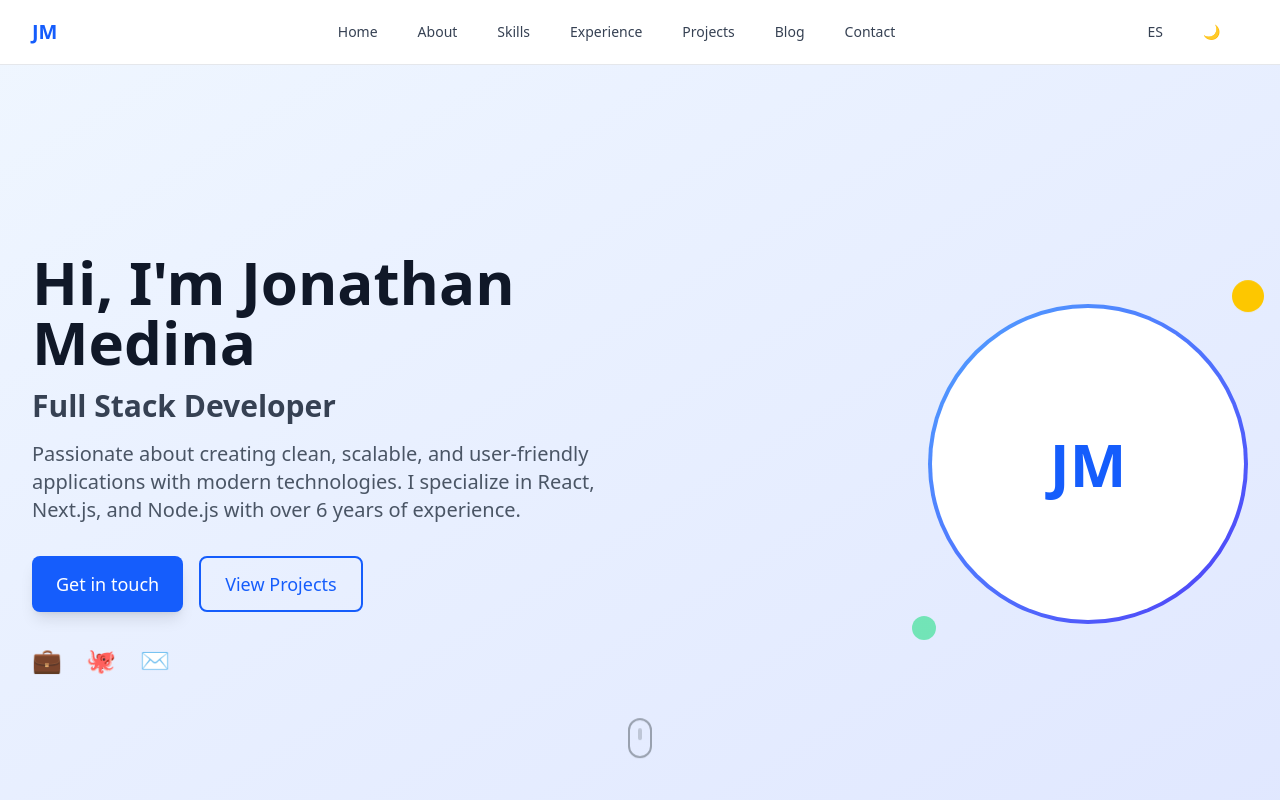
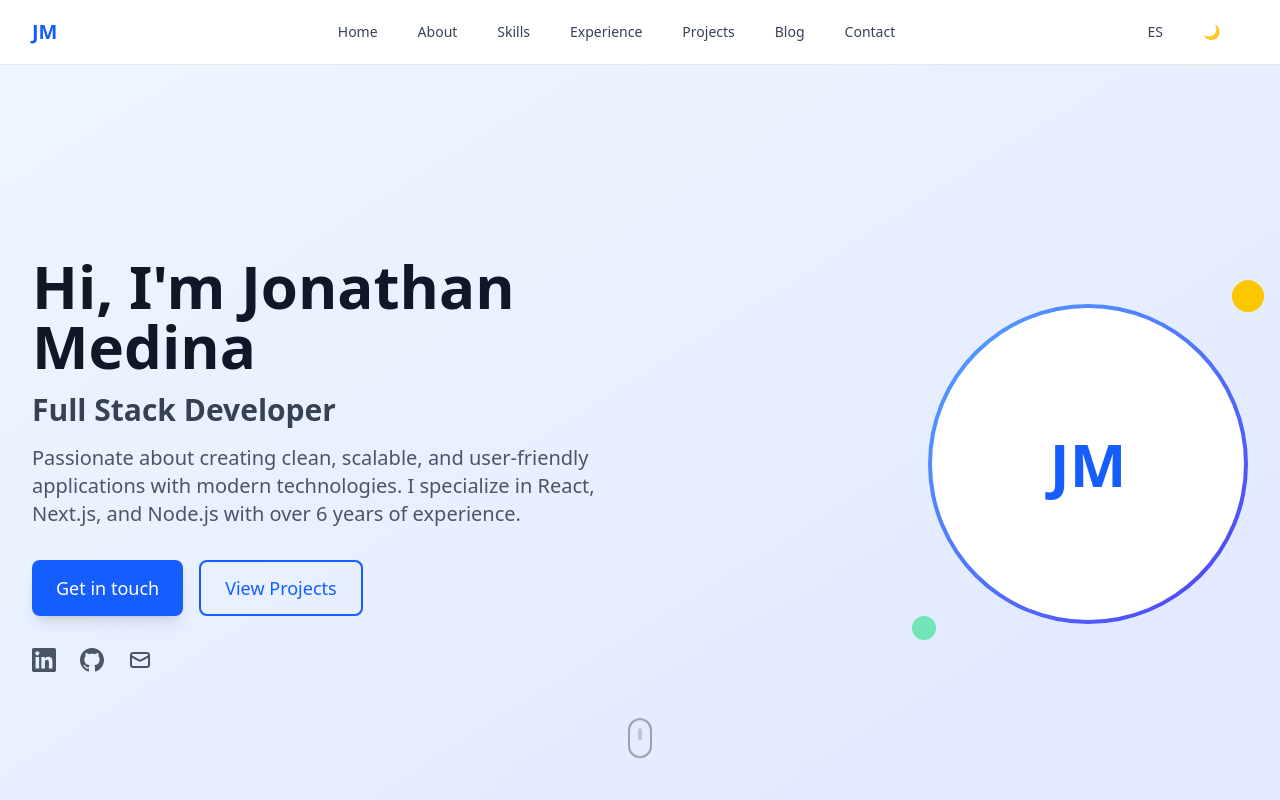
Before and after one commit to jonathan1809/jonathanmedina1809-portfolio, a Next.js app: page / in a window 1280 px wide. Shown: the top 800 px of the page. Built offline with nearby package versions, Linux system fonts and the light colour scheme.

Commit message:
feat: add social media icons (LinkedIn, GitHub, Email) and integrate them into Footer and Hero components

```diff
--- /dev/null
+++ b/src/components/atoms/EmailIcon.tsx
@@ -0,0 +1,36 @@
+import React from "react";
+
+interface EmailIconProps {
+  className?: string;
+  size?: "sm" | "md" | "lg";
+}
+
+const EmailIcon: React.FC<EmailIconProps> = ({
+  className = "",
+  size = "md",
+}) => {
+  const sizeClasses = {
+    sm: "w-4 h-4",
+    md: "w-6 h-6",
+    lg: "w-8 h-8",
+  };
+
+  return (
+    <svg
+      className={`${sizeClasses[size]} ${className}`}
+      fill="none"
+      stroke="currentColor"
+      viewBox="0 0 24 24"
+      aria-hidden="true"
+    >
+      <path
+        strokeLinecap="round"
+        strokeLinejoin="round"
+        strokeWidth={2}
+        d="M3 8l7.89 4.26a2 2 0 002.22 0L21 8M5 19h14a2 2 0 002-2V7a2 2 0 00-2-2H5a2 2 0 00-2 2v10a2 2 0 002 2z"
+      />
+    </svg>
+  );
+};
+
+export default EmailIcon;
--- /dev/null
+++ b/src/components/atoms/GitHubIcon.tsx
@@ -0,0 +1,30 @@
+import React from "react";
+
+interface GitHubIconProps {
+  className?: string;
+  size?: "sm" | "md" | "lg";
+}
+
+const GitHubIcon: React.FC<GitHubIconProps> = ({
+  className = "",
+  size = "md",
+}) => {
+  const sizeClasses = {
+    sm: "w-4 h-4",
+    md: "w-6 h-6",
+    lg: "w-8 h-8",
+  };
+
+  return (
+    <svg
+      className={`${sizeClasses[size]} ${className}`}
+      fill="currentColor"
+      viewBox="0 0 24 24"
+      aria-hidden="true"
+    >
+      <path d="M12 0c-6.626 0-12 5.373-12 12 0 5.302 3.438 9.8 8.207 11.387.599.111.793-.261.793-.577v-2.234c-3.338.726-4.033-1.416-4.033-1.416-.546-1.387-1.333-1.756-1.333-1.756-1.089-.745.083-.729.083-.729 1.205.084 1.839 1.237 1.839 1.237 1.07 1.834 2.807 1.304 3.492.997.107-.775.418-1.305.762-1.604-2.665-.305-5.467-1.334-5.467-5.931 0-1.311.469-2.381 1.236-3.221-.124-.303-.535-1.524.117-3.176 0 0 1.008-.322 3.301 1.23.957-.266 1.983-.399 3.003-.404 1.02.005 2.047.138 3.006.404 2.291-1.552 3.297-1.23 3.297-1.23.653 1.653.242 2.874.118 3.176.77.84 1.235 1.911 1.235 3.221 0 4.609-2.807 5.624-5.479 5.921.43.372.823 1.102.823 2.222v3.293c0 .319.192.694.801.576 4.765-1.589 8.199-6.086 8.199-11.386 0-6.627-5.373-12-12-12z" />
+    </svg>
+  );
+};
+
+export default GitHubIcon;
--- /dev/null
+++ b/src/components/atoms/LinkedInIcon.tsx
@@ -0,0 +1,30 @@
+import React from "react";
+
+interface LinkedInIconProps {
+  className?: string;
+  size?: "sm" | "md" | "lg";
+}
+
+const LinkedInIcon: React.FC<LinkedInIconProps> = ({
+  className = "",
+  size = "md",
+}) => {
+  const sizeClasses = {
+    sm: "w-4 h-4",
+    md: "w-6 h-6",
+    lg: "w-8 h-8",
+  };
+
+  return (
+    <svg
+      className={`${sizeClasses[size]} ${className}`}
+      fill="currentColor"
+      viewBox="0 0 24 24"
+      aria-hidden="true"
+    >
+      <path d="M20.447 20.452h-3.554v-5.569c0-1.328-.027-3.037-1.852-3.037-1.853 0-2.136 1.445-2.136 2.939v5.667H9.351V9h3.414v1.561h.046c.477-.9 1.637-1.85 3.37-1.85 3.601 0 4.267 2.37 4.267 5.455v6.286zM5.337 7.433c-1.144 0-2.063-.926-2.063-2.065 0-1.138.92-2.063 2.063-2.063 1.14 0 2.064.925 2.064 2.063 0 1.139-.925 2.065-2.064 2.065zm1.782 13.019H3.555V9h3.564v11.452zM22.225 0H1.771C.792 0 0 .774 0 1.729v20.542C0 23.227.792 24 1.771 24h20.451C23.2 24 24 23.227 24 22.271V1.729C24 .774 23.2 0 22.222 0h.003z" />
+    </svg>
+  );
+};
+
+export default LinkedInIcon;
--- a/src/components/index.ts
+++ b/src/components/index.ts
@@ -3,6 +3,9 @@ export { default as Button } from "./atoms/Button";
 export { default as Card } from "./atoms/Card";
 export { default as Badge } from "./atoms/Badge";
 export { default as Icon } from "./atoms/Icon";
+export { default as LinkedInIcon } from "./atoms/LinkedInIcon";
+export { default as GitHubIcon } from "./atoms/GitHubIcon";
+export { default as EmailIcon } from "./atoms/EmailIcon";
 
 // Molecules
 export { default as Navigation } from "./molecules/Navigation";
--- a/src/components/organisms/Footer.tsx
+++ b/src/components/organisms/Footer.tsx
@@ -1,6 +1,7 @@
 "use client";
 
 import React from "react";
+import { LinkedInIcon, GitHubIcon, EmailIcon } from "@/components";
 
 interface FooterProps {
   className?: string;
@@ -13,17 +14,17 @@ const Footer: React.FC<FooterProps> = ({ className = "" }) => {
     {
       name: "LinkedIn",
       url: "https://www.linkedin.com/in/jonathanmedinagomez/",
-      icon: "💼",
+      icon: <LinkedInIcon className="text-gray-400 hover:text-blue-400" />,
     },
     {
       name: "GitHub",
       url: "https://github.com/jonathan1809",
-      icon: "🐙",
+      icon: <GitHubIcon className="text-gray-400 hover:text-blue-400" />,
     },
     {
       name: "Email",
       url: "mailto:jonathangomez117@outlook.com",
-      icon: "✉️",
+      icon: <EmailIcon className="text-gray-400 hover:text-blue-400" />,
     },
   ];
 
@@ -114,10 +115,10 @@ const Footer: React.FC<FooterProps> = ({ className = "" }) => {
                   href={link.url}
                   target="_blank"
                   rel="noopener noreferrer"
-                  className="text-gray-400 hover:text-blue-400 transition-colors duration-200"
+                  className="transition-colors duration-200"
                   title={link.name}
                 >
-                  <span className="text-lg">{link.icon}</span>
+                  {link.icon}
                 </a>
               ))}
             </div>
--- a/src/components/organisms/Hero.tsx
+++ b/src/components/organisms/Hero.tsx
@@ -3,6 +3,7 @@
 import React from "react";
 import { useLanguage } from "@/lib/language-context";
 import Button from "@/components/atoms/Button";
+import { LinkedInIcon, GitHubIcon, EmailIcon } from "@/components";
 
 interface HeroProps {
   className?: string;
@@ -15,17 +16,23 @@ const Hero: React.FC<HeroProps> = ({ className = "" }) => {
     {
       name: "LinkedIn",
       url: "https://www.linkedin.com/in/jonathanmedinagomez/",
-      icon: "💼",
+      icon: (
+        <LinkedInIcon className="text-gray-600 dark:text-gray-400 hover:text-blue-600 dark:hover:text-blue-400" />
+      ),
     },
     {
       name: "GitHub",
       url: "https://github.com/jonathan1809",
-      icon: "🐙",
+      icon: (
+        <GitHubIcon className="text-gray-600 dark:text-gray-400 hover:text-blue-600 dark:hover:text-blue-400" />
+      ),
     },
     {
       name: "Email",
       url: "mailto:jonathangomez117@outlook.com",
-      icon: "✉️",
+      icon: (
+        <EmailIcon className="text-gray-600 dark:text-gray-400 hover:text-blue-600 dark:hover:text-blue-400" />
+      ),
     },
   ];
 
@@ -68,7 +75,7 @@ const Hero: React.FC<HeroProps> = ({ className = "" }) => {
                   href={link.url}
                   target="_blank"
                   rel="noopener noreferrer"
-                  className="text-2xl hover:scale-110 transition-transform duration-200"
+                  className="hover:scale-110 transition-transform duration-200"
                   title={link.name}
                 >
                   {link.icon}
```
